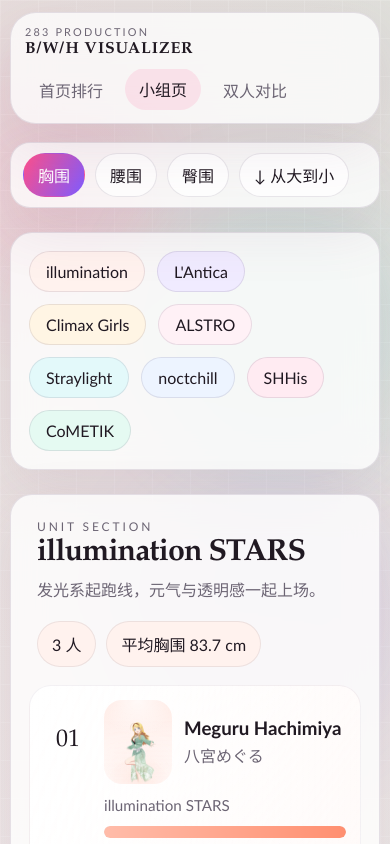
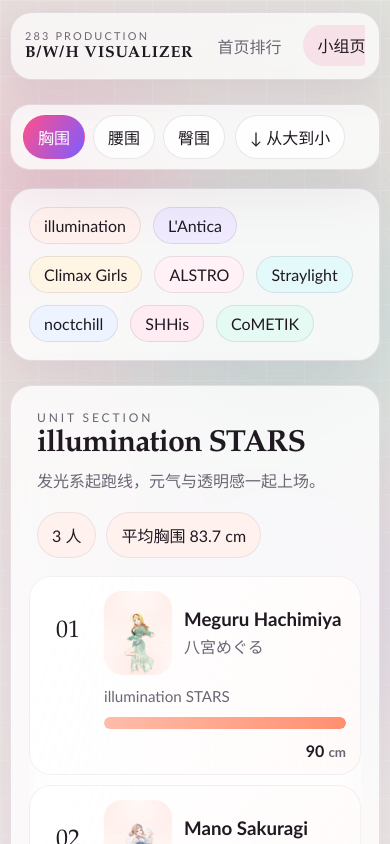
Before and after one commit to Sallyn0225/shinycolors-BWH, a React (Vite) app: page /units in a window 390 px wide. Shown: the top 844 px of the page. Built offline with nearby package versions, Linux system fonts and the light colour scheme.

Commit message:
压缩桌面端头部导航占用空间

```diff
--- a/src/styles.css
+++ b/src/styles.css
@@ -106,26 +106,27 @@ select {
   top: var(--sticky-gap);
   z-index: 10;
   display: grid;
-  grid-template-columns: auto 1fr;
-  gap: 18px 28px;
+  grid-template-columns: auto minmax(0, 1fr) auto;
+  gap: 14px 18px;
   align-items: center;
-  padding: 18px 20px;
-  margin-bottom: 26px;
-  background: rgba(255, 255, 255, 0.74);
+  padding: 14px 18px;
+  margin-bottom: 18px;
+  background: rgba(255, 255, 255, 0.7);
   border: 1px solid var(--border);
-  border-radius: 26px;
-  box-shadow: var(--shadow);
-  backdrop-filter: blur(22px);
+  border-radius: 22px;
+  box-shadow: 0 12px 32px rgba(130, 79, 123, 0.1);
+  backdrop-filter: blur(20px);
 }
 
 .site-header-controls {
-  grid-column: 1 / -1;
+  min-width: 0;
+  justify-self: end;
 }
 
 .brand-block {
   display: flex;
   flex-direction: column;
-  gap: 4px;
+  gap: 2px;
 }
 
 .brand-kicker,
@@ -140,19 +141,21 @@ select {
 
 .brand-mark {
   font-family: "Palatino Linotype", "Times New Roman", serif;
-  font-size: 1.2rem;
+  font-size: 1.05rem;
   font-weight: 700;
-  letter-spacing: 0.06em;
+  letter-spacing: 0.05em;
 }
 
 .site-nav {
   display: flex;
-  gap: 10px;
-  flex-wrap: wrap;
+  gap: 8px;
+  flex-wrap: nowrap;
+  min-width: 0;
+  justify-self: center;
 }
 
 .site-nav a {
-  padding: 10px 16px;
+  padding: 8px 14px;
   border-radius: var(--radius-small);
   color: var(--muted);
   transition:
@@ -172,14 +175,14 @@ select {
   display: flex;
   justify-content: flex-end;
   align-items: center;
-  gap: 12px;
-  flex-wrap: wrap;
+  gap: 8px;
+  flex-wrap: nowrap;
 }
 
 .chip-group {
   display: flex;
-  gap: 10px;
-  flex-wrap: wrap;
+  gap: 8px;
+  flex-wrap: nowrap;
 }
 
 .chip,
@@ -187,7 +190,7 @@ select {
   border: 1px solid rgba(45, 26, 57, 0.1);
   background: rgba(255, 255, 255, 0.8);
   color: var(--text);
-  padding: 10px 16px;
+  padding: 8px 14px;
   border-radius: var(--radius-small);
   cursor: pointer;
   transition:
@@ -209,7 +212,7 @@ select {
 }
 
 .chip-direction {
-  min-width: 108px;
+  min-width: 96px;
 }
 
 .page-mobile-controls {
@@ -691,7 +694,27 @@ select {
 
 @media (max-width: 1100px) {
   .site-header {
-    grid-template-columns: 1fr;
+    grid-template-columns: auto minmax(0, 1fr);
+    gap: 12px 14px;
+  }
+
+  .site-header-controls {
+    grid-column: 1 / -1;
+    justify-self: start;
+  }
+
+  .site-nav {
+    justify-self: start;
+    flex-wrap: wrap;
+  }
+
+  .control-strip,
+  .chip-group {
+    flex-wrap: wrap;
+  }
+
+  .control-strip {
+    justify-content: flex-start;
   }
 
   .compare-stage {
```
